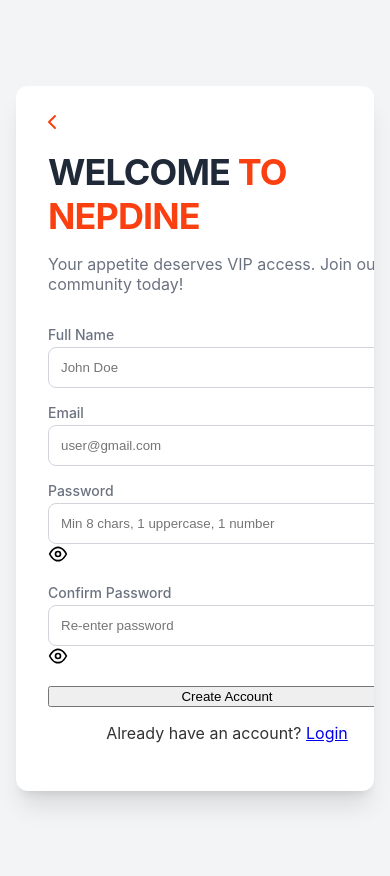
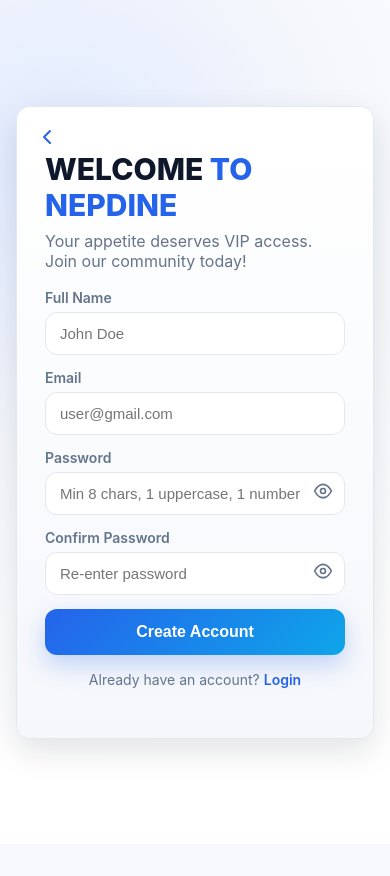
Before and after one commit to Krishal0/resturant-management, a PHP site: page /signup.php in a window 390 px wide. After the commit the page ends 749 px from the top, so only its background shows below. Run offline with PHP 8.4, Linux system fonts and the light colour scheme.

Commit message:
Refactor signup styles for improved layout, theming, and responsiveness

```diff
--- a/signup.css
+++ b/signup.css
@@ -1,315 +1,102 @@
-/* --- Color Variables --- */
+/* ============================================================
+   Signup Page – NepDine
+   Clean, consistent theme (matches login)
+   ============================================================ */
 :root {
-    --primary-orange: #fa4011;
-    --secondary-red: #fc750e;
-    --text-dark: #1f2937; /* gray-900 */
-    --text-muted: #6b7280; /* gray-600 */
-    --bg-light: #f3f4f6; /* gray-100 */
-    --border-color: #d1d5db; /* gray-300 */
+  --bg: #f5f7fb;
+  --surface: #ffffff;
+  --border: #e2e8f0;
+  --text: #0f172a;
+  --muted: #64748b;
+  --primary: #2563eb;
+  --primary-strong: #1d4ed8;
+  --radius: 14px;
+  --shadow: 0 12px 32px rgba(15, 23, 42, 0.12);
+  font-family: 'Inter', 'Poppins', Arial, sans-serif;
 }
+* { box-sizing: border-box; }
 
-/* --- Base and Layout --- */
 .registration-body {
-    background-color: var(--bg-light);
-    font-family: 'Inter', sans-serif;
+  margin: 0;
+  min-height: 100vh;
   display: flex;
   align-items: center;
   justify-content: center;
-    min-height: 100vh;
-    padding: 1rem;
-    margin: 0;
+  background: radial-gradient(circle at 15% 20%, #e0eaff 0, #f5f7fb 38%, #ffffff 78%);
+  padding: 32px 16px;
+  color: var(--text);
 }
 
 .main-card {
-    display: flex;
-    flex-direction: column; /* Stack on mobile */
   width: 100%;
-    max-width: 64rem; /* Equivalent to Tailwind max-w-5xl */
-    background-color: white;
-    border-radius: 0.75rem;
-    box-shadow: 0 20px 25px -5px rgba(0, 0, 0, 0.1), 0 8px 10px -6px rgba(0, 0, 0, 0.1);
+  max-width: 960px;
+  background: #fff;
+  border-radius: var(--radius);
+  box-shadow: var(--shadow);
+  border: 1px solid var(--border);
   overflow: hidden;
+  display: grid;
+  grid-template-columns: 1.1fr 0.9fr;
 }
 
 .left-panel {
-    width: 100%;
-    padding: 2rem; /* p-8 */
   position: relative;
+  padding: 44px 48px;
+  background: linear-gradient(180deg, #ffffff 0%, #f5f7fb 100%);
 }
+.back-arrow-link { position: absolute; top: 18px; left: 18px; color: var(--primary); text-decoration: none; }
+.back-arrow-link:hover { color: var(--primary-strong); }
 
-.back-arrow-link {
-    position: absolute;
-    top: 1.5rem; /* top-6 */
-    left: 1.5rem; /* left-6 */
-    color: var(--primary-orange);
-    transition: color 0.3s ease;
+.welcome-text-container { margin: 8px 0 18px; }
+.welcome-title { margin: 0 0 8px; font-size: 30px; font-weight: 800; }
+.welcome-title .text-dark { color: var(--text); }
+.welcome-title .text-orange { color: var(--primary); }
+.welcome-subtitle { margin: 0 0 14px; color: var(--muted); }
+
+.registration-form { display: flex; flex-direction: column; gap: 14px; }
+.form-field { width: 100%; }
+.input-label { font-size: 14px; color: var(--muted); font-weight: 600; display: block; margin-bottom: 6px; }
+.input-field {
+  width: 100%; padding: 12px 14px; border-radius: 12px;
+  border: 1px solid var(--border); background: #fff; font-size: 15px;
+  transition: border 0.2s, box-shadow 0.2s;
 }
-.back-arrow-link:hover {
-    color: #fc5d08; /* orange-600 */
+.input-field:focus { outline: none; border-color: var(--primary); box-shadow: 0 0 0 2px rgba(37,99,235,0.18); }
+
+.password-wrapper { position: relative; }
+.toggle-eye { position: absolute; right: 12px; top: 50%; transform: translateY(-50%); cursor: pointer; color: var(--muted); }
+
+.register-btn {
+  width: 100%; padding: 14px; border: none; border-radius: 12px;
+  background: linear-gradient(135deg, #2563eb, #0ea5e9);
+  color: #fff; font-size: 16px; font-weight: 700;
+  cursor: pointer; transition: transform 0.15s ease, box-shadow 0.2s;
+  box-shadow: 0 10px 25px rgba(37,99,235,0.25);
 }
+.register-btn:hover { transform: translateY(-1px); box-shadow: 0 14px 30px rgba(37,99,235,0.28); }
 
-.welcome-text-container {
-    margin-top: 2rem; /* mt-8 */
-    margin-bottom: 2rem; /* mb-8 */
-}
+.signup-text { color: var(--muted); font-size: 14px; }
+.signup-text a { color: var(--primary); font-weight: 600; text-decoration: none; }
+.signup-text a:hover { text-decoration: underline; }
 
-.welcome-title {
-    font-size: 2.25rem; /* text-4xl */
-    font-weight: 700; /* font-bold */
-    letter-spacing: -0.025em; /* tracking-tight */
-    margin-bottom: 0.5rem; /* mb-2 */
-}
+.alert-error { background: #fee2e2; color: #991b1b; border: 1px solid #fecdd3; border-radius: 12px; padding: 12px 14px; margin-bottom: 14px; }
+.alert-success { background: #dcfce7; color: #166534; border: 1px solid #bbf7d0; border-radius: 12px; padding: 12px 14px; margin-bottom: 14px; }
 
-.welcome-title .text-dark { color: var(--text-dark); }
-.welcome-title .text-orange { color: var(--primary-orange); }
-
-.welcome-subtitle {
-    color: var(--text-muted);
-    margin-top: 1rem; /* mt-4 */
-}
-
-.registration-form {
+/* Right visual panel */
+.right-panel {
+  background: linear-gradient(180deg, #0f172a, #111827);
+  color: #e2e8f0;
+  padding: 44px;
   display: flex;
   flex-direction: column;
-    gap: 1rem; /* space-y-4 */
+  justify-content: center;
+  gap: 12px;
 }
+.right-panel h3 { margin: 0; font-size: 22px; color: #fff; }
+.right-panel p  { margin: 0; color: #cbd5e1; }
 
-/* --- Form Fields --- */
-.form-field {
-    width: 100%;
+@media (max-width: 900px) {
+  .main-card { grid-template-columns: 1fr; }
+  .right-panel { display: none; }
+  .left-panel { padding: 36px 28px; }
 }
-
-.input-label {
-    font-size: 0.875rem; /* text-sm */
-    font-weight: 500; /* font-medium */
-    color: var(--text-muted);
-    display: block;
-    margin-bottom: 0.25rem; /* mb-1 */
-}
-
-.input-field {
-    width: 100%;
-    padding: 0.75rem; /* p-3 */
-    border: 1px solid var(--border-color);
-    border-radius: 0.5rem; /* rounded-lg */
-    transition: border-color 0.15s ease, box-shadow 0.15s ease;
-}
-
-.input-field:focus {
-    outline: none;
-    border-color: var(--primary-orange);
-    box-shadow: 0 0 0 1px var(--primary-orange);
-}
-
-.input-with-icon {
-    position: relative;
-}
-
-.icon-button {
-    position: absolute;
-    top: 0;
-    bottom: 0;
-    right: 0;
-    padding-right: 0.75rem; /* pr-3 */
-    display: flex;
-    align-items: center;
-    color: #9ca3af; /* gray-400 */
-    background: none;
-    border: none;
-    cursor: pointer;
-    transition: color 0.15s ease;
-}
-
-.icon-button:hover {
-    color: #4b5563; /* gray-600 */
-}
-
-/* --- Options Row (Remember Me / Forgot Password) --- */
-.options-row {
-    display: flex;
-    justify-content: space-between;
-    align-items: center;
-    font-size: 0.875rem; /* text-sm */
-    padding-top: 0.5rem; /* pt-2 */
-}
-
-.remember-me {
-    display: flex;
-    align-items: center;
-}
-
-.checkbox-input {
-    height: 1rem;
-    width: 1rem;
-    color: var(--primary-orange);
-    border-color: var(--border-color);
-    border-radius: 0.25rem;
-}
-
-.checkbox-label {
-    margin-left: 0.5rem;
-    color: var(--text-muted);
-}
-
-.forgot-password-link {
-    color: var(--primary-orange);
-    text-decoration: none;
-}
-.forgot-password-link:hover {
-    text-decoration: underline;
-}
-
-
-/* --- Buttons --- */
-.gradient-btn {
-    /* Main Sign In Button */
-    background-image: linear-gradient(to right, var(--primary-orange), var(--secondary-red));
-    color: white;
-    font-weight: 600; /* font-semibold */
-    padding: 0.75rem 1rem; /* py-3 px-4 */
-    border-radius: 0.5rem; /* rounded-lg */
-    box-shadow: 0 1px 3px 0 rgba(0, 0, 0, 0.1), 0 1px 2px -1px rgba(0, 0, 0, 0.1); /* shadow-md */
-    transition: all 0.3s ease;
-    width: 100%;
-    margin-top: 1.5rem; /* mt-6 */
-    border: none;
-    cursor: pointer;
-}
-
-.gradient-btn:hover {
-    background-image: linear-gradient(to right, #e01616, #fd9f54);
-    box-shadow: 0 4px 15px rgba(236, 55, 10, 0.4);
-}
-
-/* --- OR Separator --- */
-.or-separator {
-    display: flex;
-    align-items: center;
-    text-align: center;
-    color: #9ca3af; /* gray-400 */
-    margin: 1.5rem 0; /* my-6 */
-    font-size: 0.875rem;
-}
-
-.or-separator::before,
-.or-separator::after {
-    content: '';
-    flex: 1;
-    border-bottom: 1px solid #e5e7eb; /* gray-200 */
-}
-
-.or-separator:not(:empty)::before {
-    margin-right: .5em;
-}
-
-.or-separator:not(:empty)::after {
-    margin-left: .5em;
-}
-
-/* --- Log In Link --- */
-.login-link-container {
-    text-align: center;
-    margin-top: 1.5rem; /* mt-6 */
-    font-size: 0.875rem; /* text-sm */
-}
-
-.login-link {
-    color: var(--primary-orange);
-    font-weight: 600; /* font-semibold */
-    text-decoration: none;
-}
-.login-link:hover {
-    text-decoration: underline;
-}
-
-/* --- Right Panel (Image) --- */
-.right-panel {
-    display: none; /* hidden by default on mobile */
-    position: relative;
-    background-color: rgba(243, 239, 236, 0.89);
-    border-top-right-radius: 0.75rem;
-    border-bottom-right-radius: 0.75rem;
-    overflow: hidden;
-}
-
-.right-panel::before {
-    content: '';
-    position: absolute;
-    top: 0;
-    left: 0;
-    right: 0;
-    bottom: 0;
-    background-image: url('login.png'); /* Placeholder image */
-    background-size: cover;
-    background-position: center;
-}
-
-.image-overlay {
-    position: absolute;
-    inset: 0;
-    background-color: black;
-    opacity: 0.3; /* Overlay to enhance fiery, dark mood */
-    z-index: 1;
-}
-
-.image-text {
-    position: absolute;
-    inset: 0;
-    display: flex;
-    align-items: center;
-    justify-content: center;
-    font-size: 1.875rem; /* text-3xl */
-    color: white;
-    font-weight: 800; /* font-extrabold */
-    letter-spacing: 0.05em; /* tracking-wider */
-    opacity: 0.8;
-    z-index: 2;
-}
-
-/* --- Responsive Design (for screens 1024px and wider - lg breakpoint) --- */
-@media (min-width: 1024px) {
-    .main-card {
-        flex-direction: row; /* Side-by-side on desktop */
-    }
-
-    .left-panel {
-        width: 50%; /* lg:w-1/2 */
-        padding: 3rem; /* sm:p-12 */
-    }
-
-    .right-panel {
-        display: block; /* lg:block */
-        width: 50%; /* lg:w-1/2 */
-    }
-}
-/* Google Button */
-.google-btn {
-    width: 100%;
-    max-width: 920px;
-    padding: 12px 15px;
-    border: 1px solid #ccc;
-    border-radius: 8px;
-    background: #fff;
-    font-size: 16px;
-    font-weight: 500;
-    cursor: pointer;
-    display: flex;
-    align-items: center;
-    justify-content: center;
-    gap: 10px;
-    transition: 0.2s ease;
-}
-
-.google-btn img {
-    width: 20px;
-}
-
-.google-btn:hover {
-    background: #f5f5f5;
-    border-color: #b5b5b5;
-}
-
-/* Alert boxes */
-.alert-error { background:#f8d7da;color:#721c24;border:1px solid #f5c6cb;border-radius:6px;padding:10px 16px;margin-bottom:16px;font-size:14px; }
-.alert-success { background:#d4edda;color:#155724;border:1px solid #c3e6cb;border-radius:6px;padding:10px 16px;margin-bottom:16px;font-size:14px; }
-.signup-text { color:#333; }
```
Lines whose indentation alone changed are shown as unchanged.
